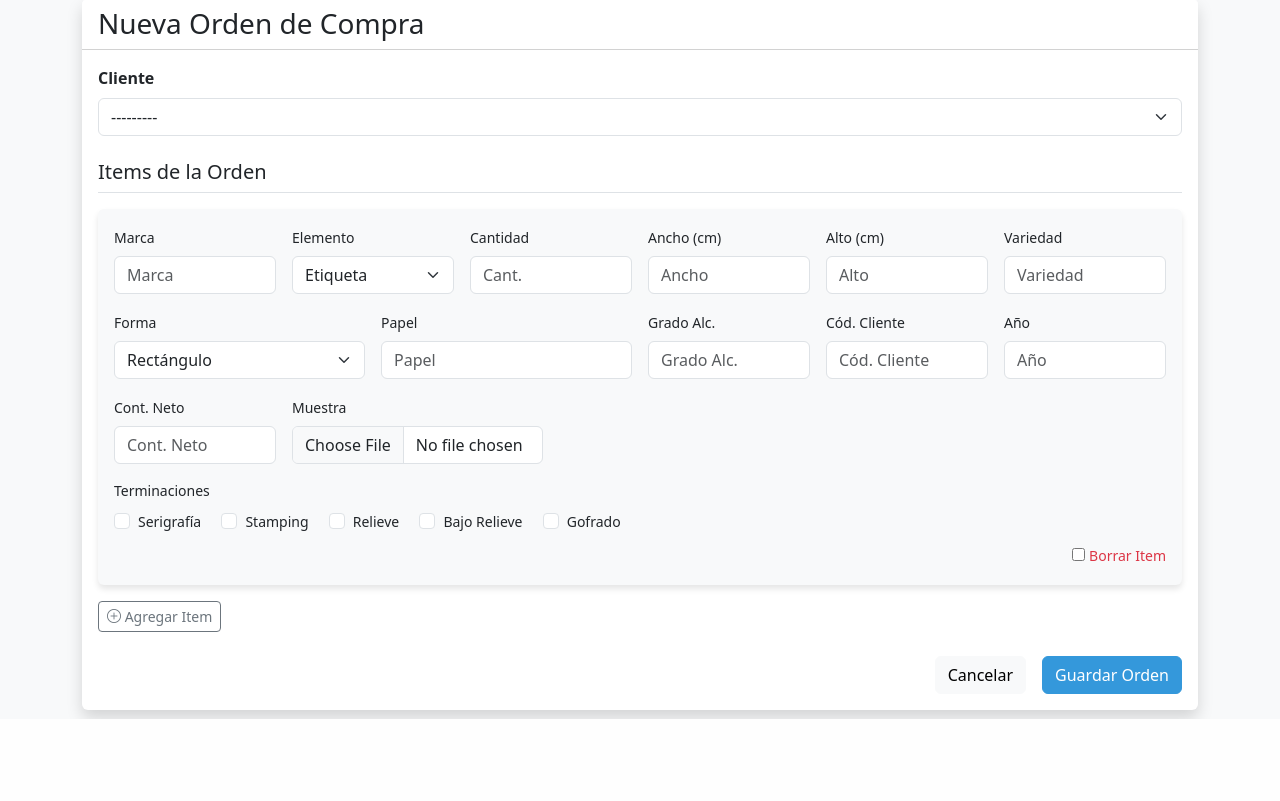
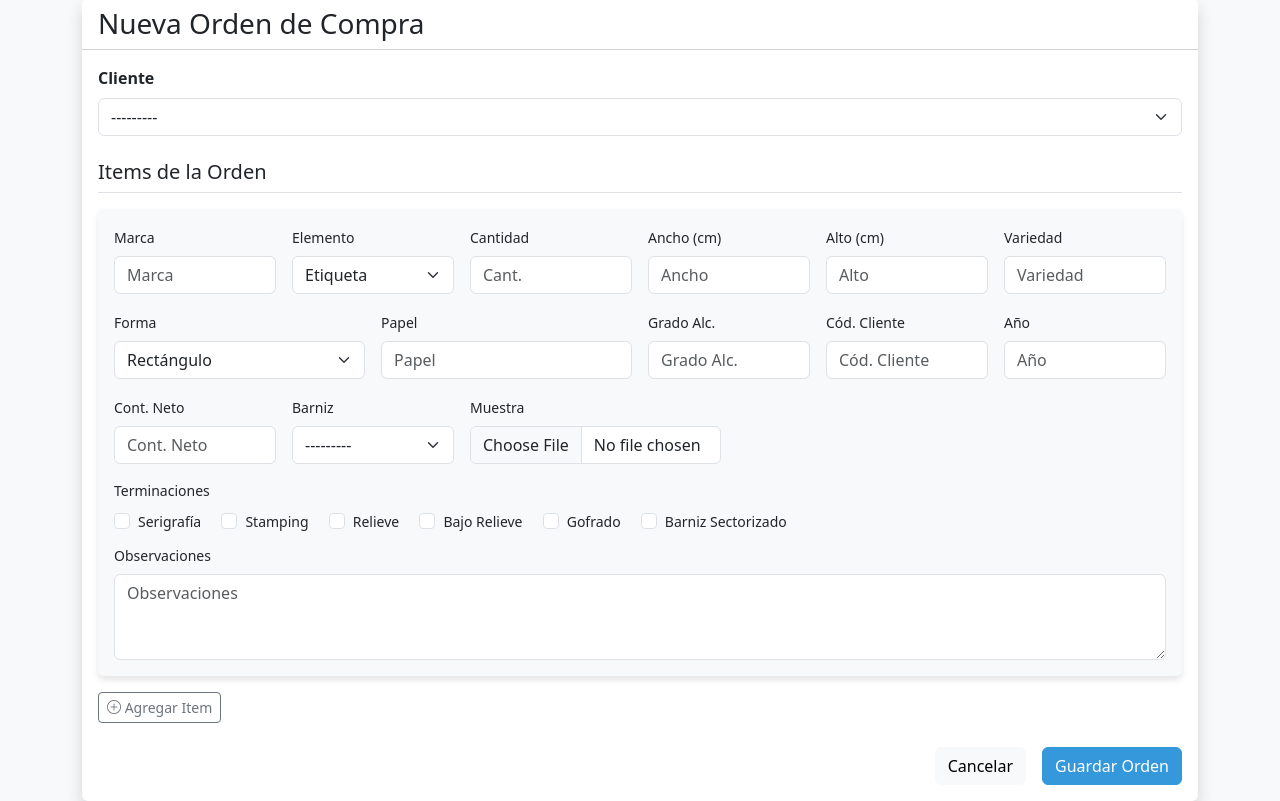
Before and after one commit to enzogarbi10/sistema-ordenes-compra, a Django app: page /nueva/ in a window 1280 px wide. Shown: the part 81-882 px from the top of the page. Before the commit the page ends 800 px from the top, so only its background shows below. Run offline with Django 5.2, Linux system fonts and the light colour scheme; the visitor is signed in with stand-in values (Sample User, id 1); data that the repository does not hold is empty.

Commit message:
Implement Barniz and Observaciones fields

```diff
--- a/SistemaOrdenesCompra/ordenes/forms.py
+++ b/SistemaOrdenesCompra/ordenes/forms.py
@@ -41,7 +41,8 @@ class ItemOrdenForm(forms.ModelForm):
         model = ItemOrden
         fields = ['marca', 'elemento', 'cantidad', 'ancho', 'alto', 'forma', 'papel', 'variedad',
                   'archivo_muestra', 'grado_alcoholico', 'codigo_cliente', 'anio', 'contenido_neto',
-                  'serigrafia', 'stamping', 'relieve', 'bajo_relieve', 'gofrado']
+                  'serigrafia', 'stamping', 'relieve', 'bajo_relieve', 'gofrado', 'barniz_sectorizado',
+                  'barniz', 'observaciones']
         widgets = {
             'marca': forms.TextInput(attrs={'class': 'form-control', 'placeholder': 'Marca'}),
             'elemento': forms.Select(attrs={'class': 'form-select'}),
@@ -51,7 +52,7 @@ class ItemOrdenForm(forms.ModelForm):
             'forma': forms.Select(attrs={'class': 'form-select'}),
             'papel': forms.TextInput(attrs={'class': 'form-control', 'placeholder': 'Papel'}),
             'variedad': forms.TextInput(attrs={'class': 'form-control', 'placeholder': 'Variedad'}),
-            'archivo_muestra': forms.ClearableFileInput(attrs={'class': 'form-control'}),
+            'archivo_muestra': forms.FileInput(attrs={'class': 'form-control'}),
             'grado_alcoholico': forms.TextInput(attrs={'class': 'form-control', 'placeholder': 'Grado Alc.'}),
             'codigo_cliente': forms.TextInput(attrs={'class': 'form-control', 'placeholder': 'Cód. Cliente'}),
             'anio': forms.NumberInput(attrs={'class': 'form-control', 'placeholder': 'Año'}),
@@ -61,7 +62,11 @@ class ItemOrdenForm(forms.ModelForm):
             'relieve': forms.CheckboxInput(attrs={'class': 'form-check-input'}),
             'bajo_relieve': forms.CheckboxInput(attrs={'class': 'form-check-input'}),
             'gofrado': forms.CheckboxInput(attrs={'class': 'form-check-input'}),
+            'barniz_sectorizado': forms.CheckboxInput(attrs={'class': 'form-check-input'}),
+            'barniz': forms.Select(attrs={'class': 'form-select'}),
+            'observaciones': forms.Textarea(attrs={'class': 'form-control', 'rows': 3, 'placeholder': 'Observaciones'}),
         }
+
 
 ItemOrdenFormSet = inlineformset_factory(
     OrdenCompra, ItemOrden, form=ItemOrdenForm,
--- a/SistemaOrdenesCompra/ordenes/models.py
+++ b/SistemaOrdenesCompra/ordenes/models.py
@@ -78,6 +78,18 @@ class ItemOrden(models.Model):
     relieve = models.BooleanField(default=False, verbose_name="Relieve")
     bajo_relieve = models.BooleanField(default=False, verbose_name="Bajo Relieve")
     gofrado = models.BooleanField(default=False, verbose_name="Gofrado")
+    barniz_sectorizado = models.BooleanField(default=False, verbose_name="Barniz Sectorizado")
+
+    BARNIZ_CHOICES = [
+        ('mate_agua', 'Mate Agua'),
+        ('brillante_agua', 'Brillante Agua'),
+        ('semimate_agua', 'Semimate Agua'),
+        ('mate_uv', 'Mate UV'),
+        ('brillante_uv', 'Brillante UV'),
+    ]
+    barniz = models.CharField(max_length=50, choices=BARNIZ_CHOICES, blank=True, null=True, verbose_name="Barniz")
+
+    observaciones = models.TextField(blank=True, null=True, verbose_name="Observaciones")
 
     def __str__(self):
         return f"{self.cantidad} x {self.variedad} ({self.marca})"
--- a/SistemaOrdenesCompra/ordenes/templates/ordenes/form_orden.html
+++ b/SistemaOrdenesCompra/ordenes/templates/ordenes/form_orden.html
@@ -73,6 +73,10 @@
                                         <label class="form-label small">Cont. Neto</label>
                                         {{ form.contenido_neto }}
                                     </div>
+                                    <div class="col-md-2">
+                                        <label class="form-label small">Barniz</label>
+                                        {{ form.barniz }}
+                                    </div>
                                     <div class="col-md-3">
                                         <label class="form-label small">Muestra</label>
                                         {{ form.archivo_muestra }}
@@ -101,16 +105,16 @@
                                             {{ form.gofrado }}
                                             <label class="form-check-label small">Gofrado</label>
                                         </div>
+                                        <div class="form-check form-check-inline">
+                                            {{ form.barniz_sectorizado }}
+                                            <label class="form-check-label small">Barniz Sectorizado</label>
+                                        </div>
+                                    </div>
+                                    <div class="col-md-12 mt-2">
+                                        <label class="form-label small">Observaciones</label>
+                                        {{ form.observaciones }}
                                     </div>
                                 </div>
-                                {% if formset.can_delete %}
-                                <div class="mt-2 text-end">
-                                    <div class="form-check d-inline-block">
-                                        {{ form.DELETE }}
-                                        <label class="form-check-label small text-danger">Borrar Item</label>
-                                    </div>
-                                </div>
-                                {% endif %}
                             </div>
                         </div>
                         {% endfor %}
@@ -211,6 +215,17 @@
                     <input type="text" name="items-__prefix__-contenido_neto" class="form-control"
                         placeholder="Cont. Neto">
                 </div>
+                <div class="col-md-2">
+                    <label class="form-label small">Barniz</label>
+                    <select name="items-__prefix__-barniz" class="form-select">
+                        <option value="" selected>---------</option>
+                        <option value="mate_agua">Mate Agua</option>
+                        <option value="brillante_agua">Brillante Agua</option>
+                        <option value="semimate_agua">Semimate Agua</option>
+                        <option value="mate_uv">Mate UV</option>
+                        <option value="brillante_uv">Brillante UV</option>
+                    </select>
+                </div>
                 <div class="col-md-3">
                     <label class="form-label small">Muestra</label>
                     <input type="file" name="items-__prefix__-archivo_muestra" class="form-control">
@@ -239,17 +254,21 @@
                         <input type="checkbox" name="items-__prefix__-gofrado" class="form-check-input">
                         <label class="form-check-label small">Gofrado</label>
                     </div>
+                    <div class="form-check form-check-inline">
+                        <input type="checkbox" name="items-__prefix__-barniz_sectorizado" class="form-check-input">
+                        <label class="form-check-label small">Barniz Sectorizado</label>
+                    </div>
                 </div>
-            </div>
-            <div class="mt-2 text-end">
-                <div class="form-check d-inline-block">
-                    <input type="checkbox" name="items-__prefix__-DELETE" id="id_items-__prefix__-DELETE">
-                    <label class="form-check-label small text-danger">Borrar Item</label>
+                <div class="col-md-12 mt-2">
+                    <label class="form-label small">Observaciones</label>
+                    <textarea name="items-__prefix__-observaciones" class="form-control" rows="3"
+                        placeholder="Observaciones"></textarea>
                 </div>
             </div>
         </div>
     </div>
 </div>
+
 {% endblock %}
 
 {% block extra_js %}
--- a/SistemaOrdenesCompra/ordenes/views.py
+++ b/SistemaOrdenesCompra/ordenes/views.py
@@ -239,6 +239,7 @@ def _generate_pdf_bytes(orden):
         if item.relieve: terminaciones.append("Relieve")
         if item.bajo_relieve: terminaciones.append("Bajo Relieve")
         if item.gofrado: terminaciones.append("Gofrado")
+        if item.barniz_sectorizado: terminaciones.append("Barniz Sectorizado")
         str_terminaciones = ", ".join(terminaciones) if terminaciones else "Ninguna"
 
         # Columna de Detalles
@@ -255,7 +256,9 @@ def _generate_pdf_bytes(orden):
             [Paragraph("<b>Cód. Cliente:</b>", style_label), Paragraph(str(item.codigo_cliente or '-'), style_value)],
             [Paragraph("<b>Año:</b>", style_label), Paragraph(str(item.anio or '-'), style_value)],
             [Paragraph("<b>Cont. Neto:</b>", style_label), Paragraph(str(item.contenido_neto or '-'), style_value)],
+            [Paragraph("<b>Barniz:</b>", style_label), Paragraph(item.get_barniz_display() or '-', style_value)],
             [Paragraph("<b>Terminaciones:</b>", style_label), Paragraph(str_terminaciones, style_value)],
+            [Paragraph("<b>Observaciones:</b>", style_label), Paragraph(item.observaciones or '-', style_value)],
         ]
 
         # Crear tabla interna para detalles para alinear etiquetas y valores
```
Also changed, not shown: SistemaOrdenesCompra/ordenes/migrations/0009_itemorden_barniz_itemorden_barniz_sectorizado_and_more.py (added).
